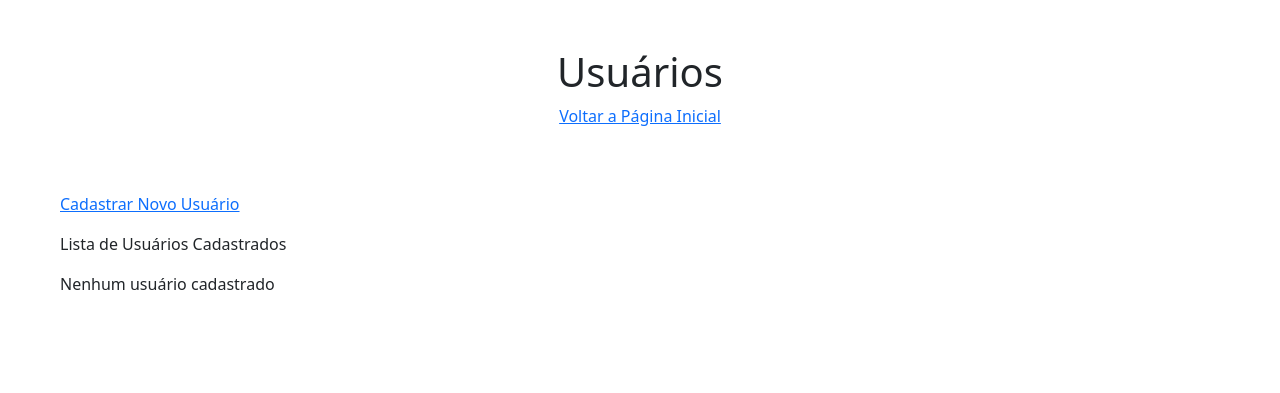
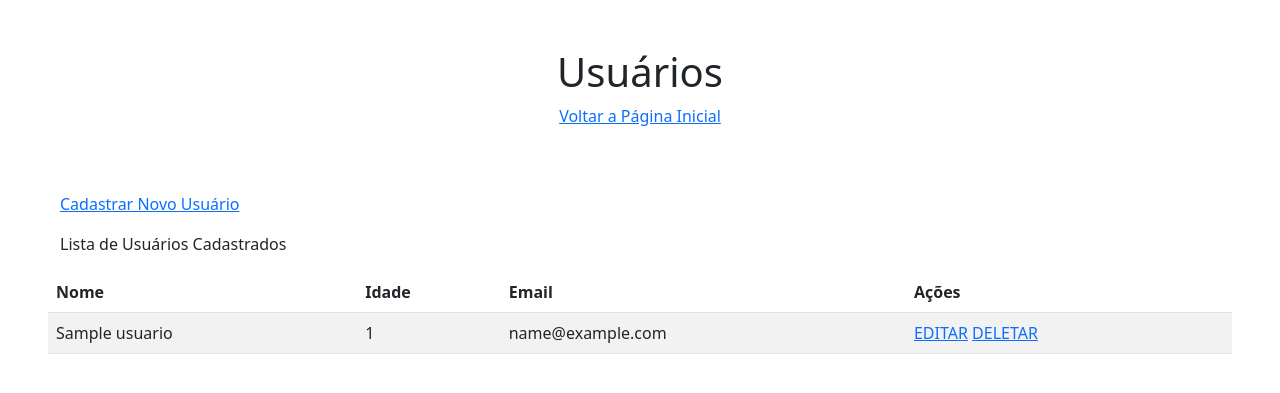
Before and after one commit to EmillyRibeiro1/cruds, a Django app: page /usuario_listar/ in a window 1280 px wide. Shown: the top 393 px of the page. Run offline with Django 4.2, Linux system fonts and the light colour scheme; tables that the repository leaves empty hold one stand-in row (values such as "Sample post"); some libraries are stand-ins or nearby versions.

Commit message:
concertei erros

```diff
--- a/templates/usuario.html
+++ b/templates/usuario.html
@@ -19,12 +19,11 @@
       <p><a href="{% url 'usuario_cadastro'%}">Cadastrar Novo Usuário</a></p>
       <p>Lista de Usuários Cadastrados</p>
 
-      {% for usuario in usuario_listar %}
+      {% for usuario in lista_usuario %}
       <table class="table table-striped">
       <thead>
         <tr>
           <th scope="col-2">Nome</th>
-          <th scope="col-2">Sobrenome</th>
           <th scope="col-2">Idade</th>
           <th scope="col-2">Email</th>
           <th scope="col-3">Ações</th>
```
